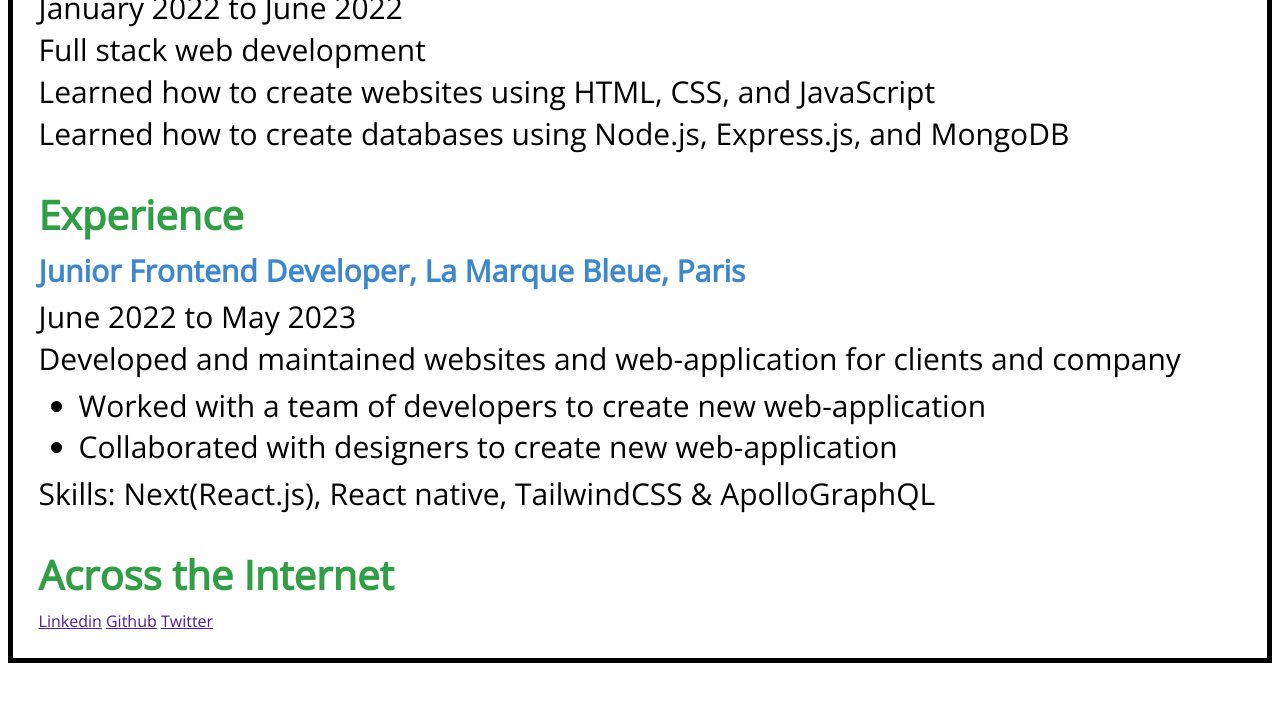
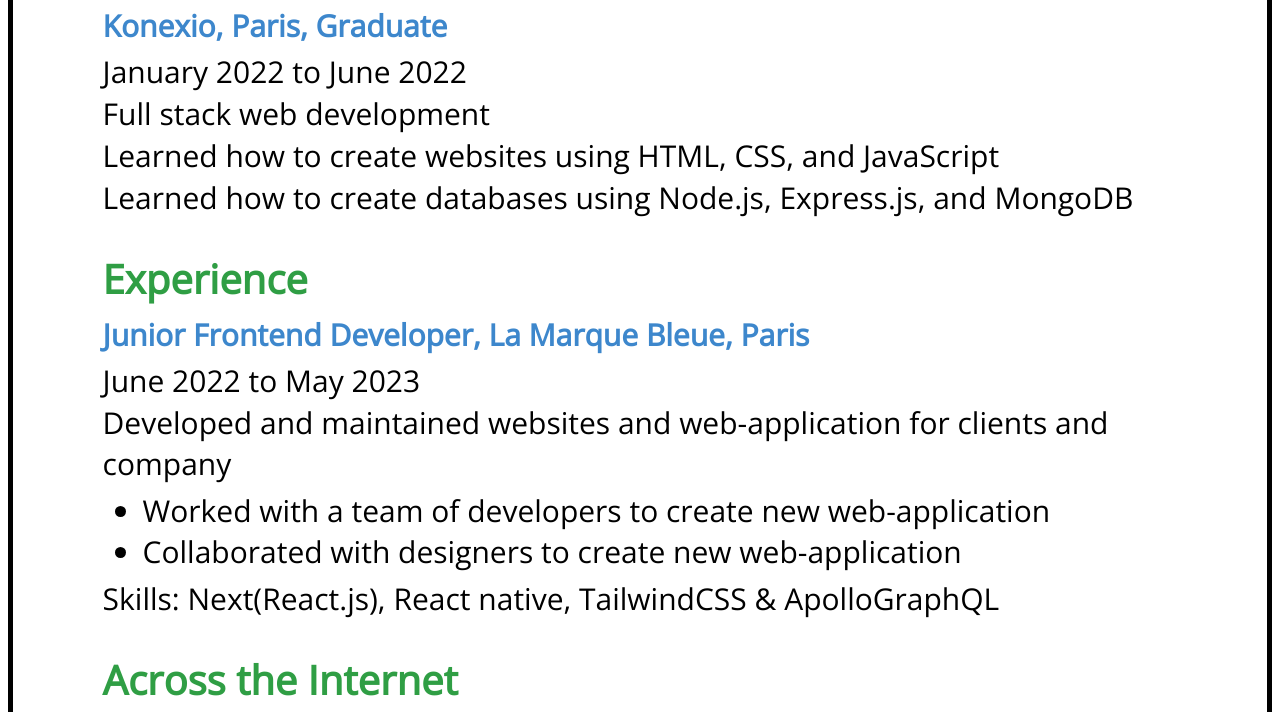
Before and after one commit to chaaams/roadmap, a plain HTML site: page 1-Single-Page-CV/index.html in a window 1280 px wide. Shown: the part 765-1477 px from the top of the page. Before the commit the page ends 1436 px from the top, so only its background shows below. Drawn offline with nearby package versions, Linux system fonts and the light colour scheme; a web font is replaced by a local one.

Commit message:
modification of padding

```diff
--- a/1-Single-Page-CV/styles.css
+++ b/1-Single-Page-CV/styles.css
@@ -1,6 +1,6 @@
 body {
   font-family: "Open Sans", serif;
-  padding: 2%;
+  padding: 7%;
   border: 5px solid black;
 }
 hr {
```
